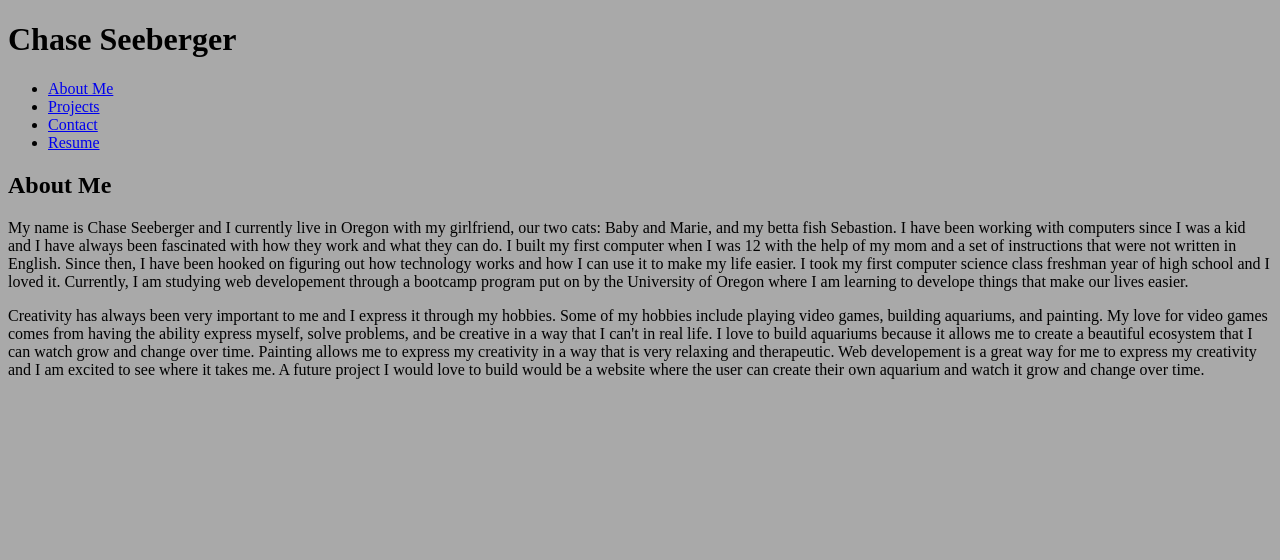
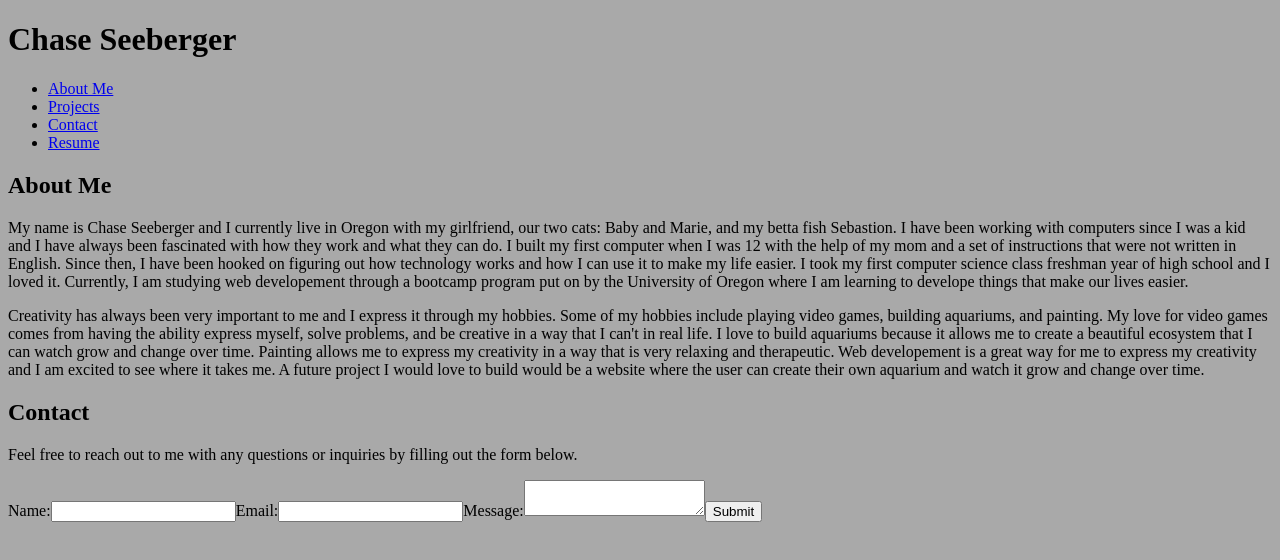
Before and after one commit to ChaseLee21/Portfolio, a React (Vite) app: page / in a window 1280 px wide. Shown: the top 560 px of the page. Built offline with nearby package versions, Linux system fonts and the light colour scheme.

Commit message:
added html for the contact form in the contact component

```diff
--- a/src/components/Contact.jsx
+++ b/src/components/Contact.jsx
@@ -1,6 +1,19 @@
 function Contact() {
     return (
         <section className="Contact">
+            <h2>Contact</h2>
+            <p>
+                Feel free to reach out to me with any questions or inquiries by filling out the form below.
+            </p>
+            <form>
+                <label htmlFor="name">Name:</label>
+                <input type="text" id="name" name="name" required></input>
+                <label htmlFor="email">Email:</label>
+                <input type="email" id="email" name="email" required></input>
+                <label htmlFor="message">Message:</label>
+                <textarea id="message" name="message" required></textarea>
+                <button type="submit">Submit</button>
+            </form>
         </section>
     );
   }
```
